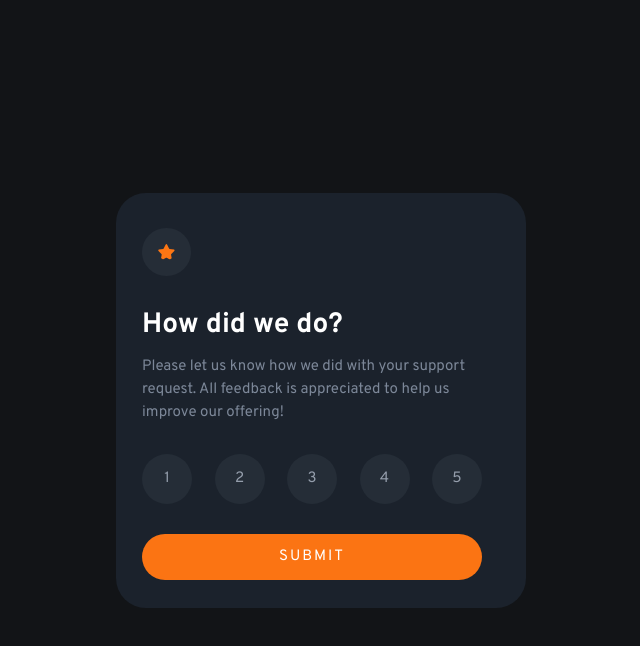
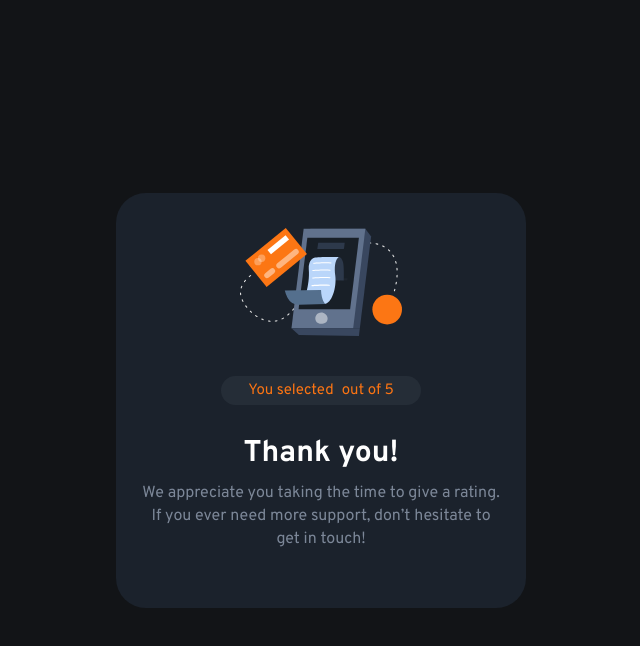
Before and after one commit to DarkPsycho0/interactive-rating-component, a plain HTML site: page index.html in a window 1280 px wide. Both pictures are taken after a click on the link "SUBMIT". Shown: the whole page, without its empty margins (319-959 px from the left). Drawn offline with Linux system fonts and the light colour scheme.

Commit message:
js pronto

```diff
--- a/index.html
+++ b/index.html
@@ -20,19 +20,19 @@
             <p>Please let us know how we did with your support request. All feedback is appreciated
                 to help us improve our offering!</p>
             <ul>
-                <li class="btn">1</li>
-                <li class="btn">2</li>
-                <li class="btn">3</li>
-                <li class="btn">4</li>
-                <li class="btn">5</li>
+                <li class="btn" value="1">1</li>
+                <li class="btn" value="2">2</li>
+                <li class="btn" value="3">3</li>
+                <li class="btn" value="4">4</li>
+                <li class="btn" value="5">5</li>
             </ul>
-            <a href="#">Submit</a>
+            <a href="#" class="submit">Submit</a>
         </div>
     </main>
     <div class="thank-you hidden">
         <div class="card2">
             <img src="./src/images/illustration-thank-you.svg" alt="thank you">
-            <p class="selected">You selected <span>4</span> out of 5</p>
+            <p class="selected">You selected <span></span> out of 5</p>
             <h2>Thank you!</h1>
                 <p class="description">We appreciate you taking the time to give a rating. If you ever need more support,
                     don’t hesitate to get in touch!</p>
--- a/src/js/index.js
+++ b/src/js/index.js
@@ -0,0 +1,27 @@
+const submit = document.querySelector(".submit")
+const valores = document.querySelectorAll(".btn")
+const container = document.querySelector(".container")
+const thankYou = document.querySelector(".thank-you")
+const rating = document.querySelector("span")
+
+valores.forEach(function(element) {
+    element.addEventListener('click', function () {
+        const itemAtivoAtual = document.querySelector(".select")
+        if (itemAtivoAtual) {
+            itemAtivoAtual.classList.remove("select")
+        }
+        element.classList.add("select")
+    })
+});
+
+valores.forEach(function(element) {
+    element.addEventListener('click', function() {
+        const itemAtivoAtual = document.querySelector(".select")
+        rating.innerHTML = itemAtivoAtual.innerHTML
+    })
+})
+
+submit.addEventListener('click', function() {
+    container.classList.add('hidden')
+    thankYou.classList.remove('hidden')
+})
```
